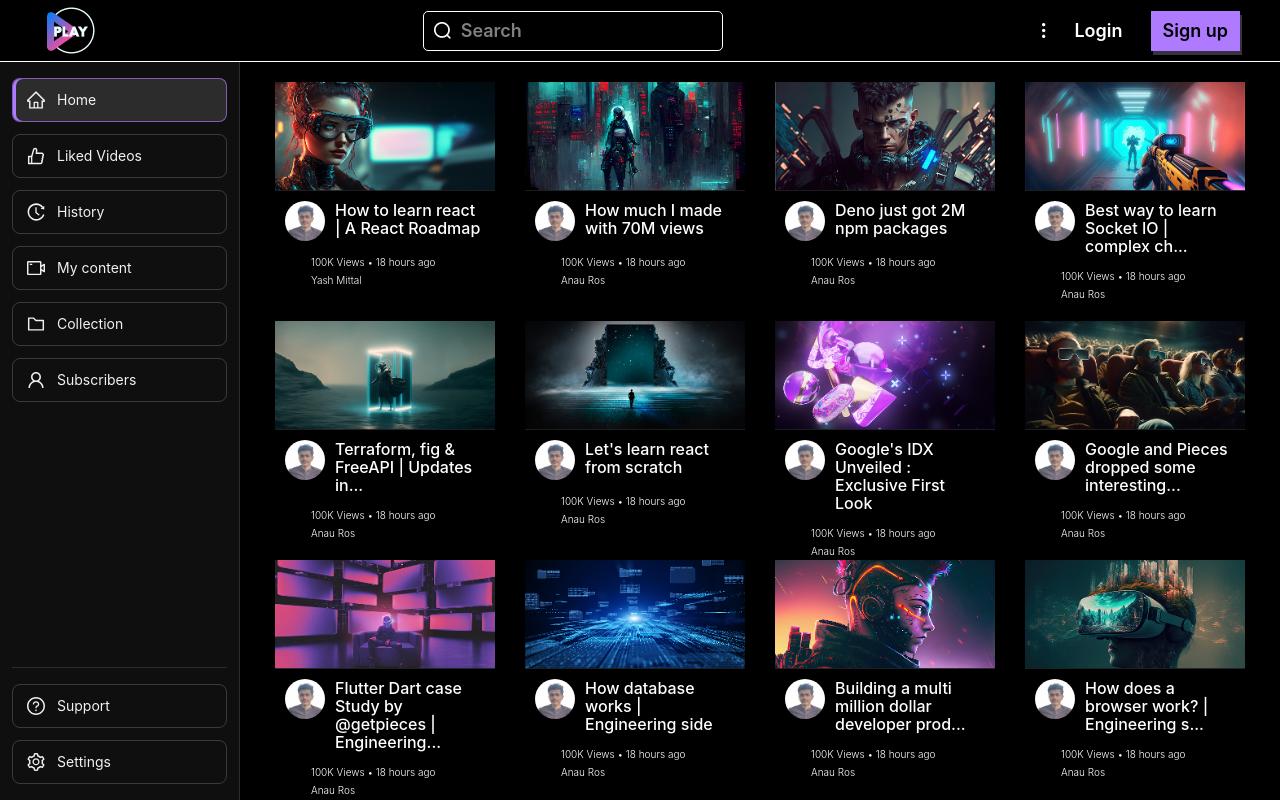
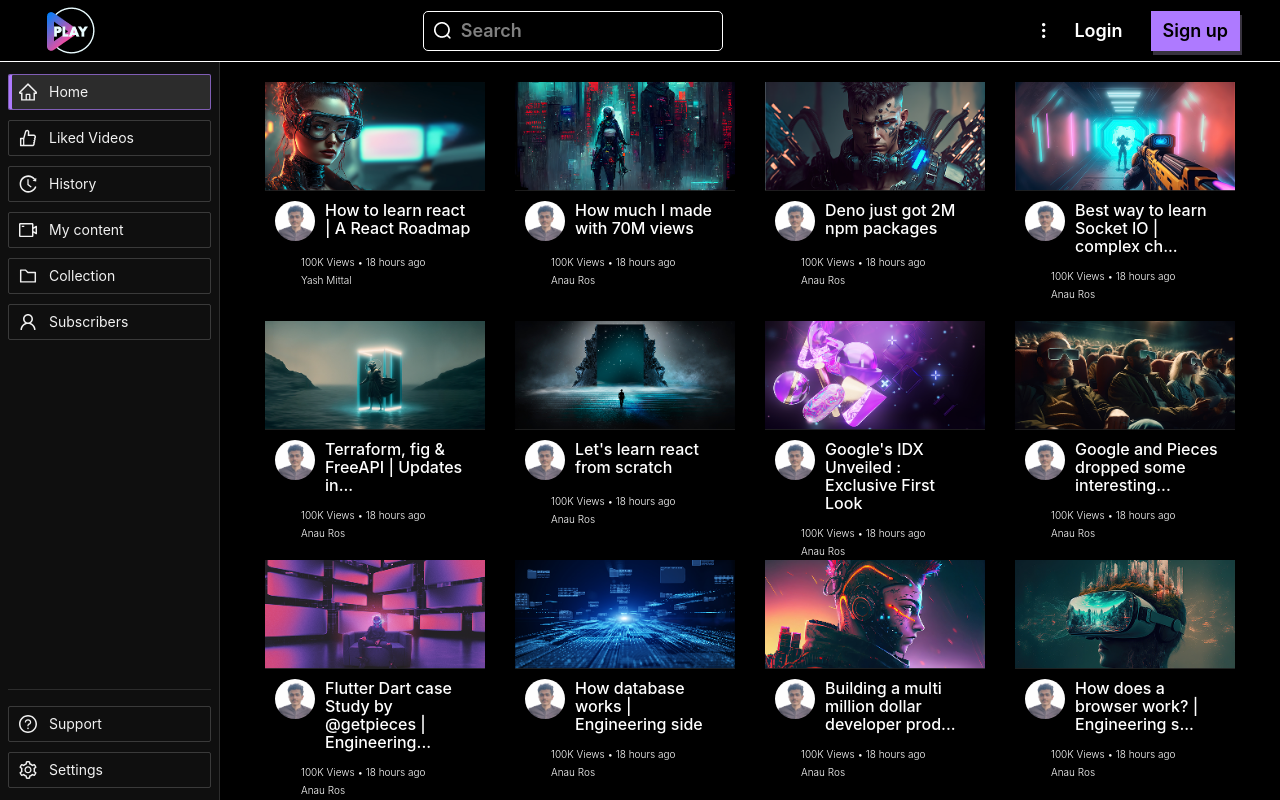
Before and after one commit to Hassaan-Hub/SetTub, a React (Vite) app: page / in a window 1280 px wide. Built offline with nearby package versions, Linux system fonts and the light colour scheme.

Commit message:
Refactor Sidebar component for improved readability and styling adjustments

```diff
--- a/src/component/Sidebar/Sidebar.css
+++ b/src/component/Sidebar/Sidebar.css
@@ -2,9 +2,9 @@
   display: flex;
   flex-direction: column;
   flex-shrink: 0;
-  width: 240px;
+  width: 220px;
   height: 100%;
-  padding: 16px 12px;
+  padding: 12px 8px;
   background-color: #0f0f0f;
   border-right: 1px solid rgba(255, 255, 255, 0.12);
   overflow-y: auto;
@@ -24,7 +24,7 @@
 .sidebar-list {
   display: flex;
   flex-direction: column;
-  gap: 12px;
+  gap: 10px;
   margin: 0;
   padding: 0;
   list-style: none;
@@ -35,9 +35,9 @@
   align-items: center;
   gap: 12px;
   width: 100%;
-  padding: 12px 14px;
+  padding: 8px 10px;
   border: 1px solid rgba(255, 255, 255, 0.18);
-  border-radius: 8px;
+  border-radius: 2px;
   background-color: transparent;
   color: #f1f1f1;
   font-family: inherit;
--- a/src/component/Sidebar/Sidebar.jsx
+++ b/src/component/Sidebar/Sidebar.jsx
@@ -25,8 +25,24 @@
   { key: 'settings', label: 'Settings', icon: <SettingOutlined /> },
 ]
 
-const SidebarItem = ({ item, activeKey, onSelect }) => {
-  const isActive = activeKey === item.key
+function SidebarItem(props) {
+  const item = props.item
+  const activeKey = props.activeKey
+  const onSelect = props.onSelect
+
+  let isActive = false
+  if (activeKey === item.key) {
+    isActive = true
+  }
+
+  let className = 'sidebar-item'
+  if (isActive) {
+    className = className + ' sidebar-item-active'
+  }
+
+  function handleClick() {
+    onSelect(item.key)
+  }
 
   return (
     <li>
@@ -34,8 +50,8 @@
         type="button"
         title={item.label}
         aria-current={isActive ? 'page' : undefined}
-        className={`sidebar-item${isActive ? ' sidebar-item-active' : ''}`}
-        onClick={() => onSelect(item.key)}
+        className={className}
+        onClick={handleClick}
       >
         <span className="sidebar-item-icon" aria-hidden="true">
           {item.icon}
@@ -46,21 +62,38 @@
   )
 }
 
-const Sidebar = ({ activeKey = '', onSelect = () => {} }) => {
+function Sidebar(props) {
+  const activeKey = props.activeKey || ''
+  const onSelect = props.onSelect || function () {}
+
   return (
     <aside className="sidebar">
       <nav className="sidebar-section" aria-label="Primary navigation">
         <ul className="sidebar-list">
-          {NAV_ITEMS.map((item) => (
-            <SidebarItem key={item.key} item={item} activeKey={activeKey} onSelect={onSelect} />
-          ))}
+          {NAV_ITEMS.map(function (item) {
+            return (
+              <SidebarItem
+                key={item.key}
+                item={item}
+                activeKey={activeKey}
+                onSelect={onSelect}
+              />
+            )
+          })}
         </ul>
       </nav>
       <nav className="sidebar-section sidebar-section-bottom" aria-label="Account">
         <ul className="sidebar-list">
-          {BOTTOM_ITEMS.map((item) => (
-            <SidebarItem key={item.key} item={item} activeKey={activeKey} onSelect={onSelect} />
-          ))}
+          {BOTTOM_ITEMS.map(function (item) {
+            return (
+              <SidebarItem
+                key={item.key}
+                item={item}
+                activeKey={activeKey}
+                onSelect={onSelect}
+              />
+            )
+          })}
         </ul>
       </nav>
     </aside>
```
